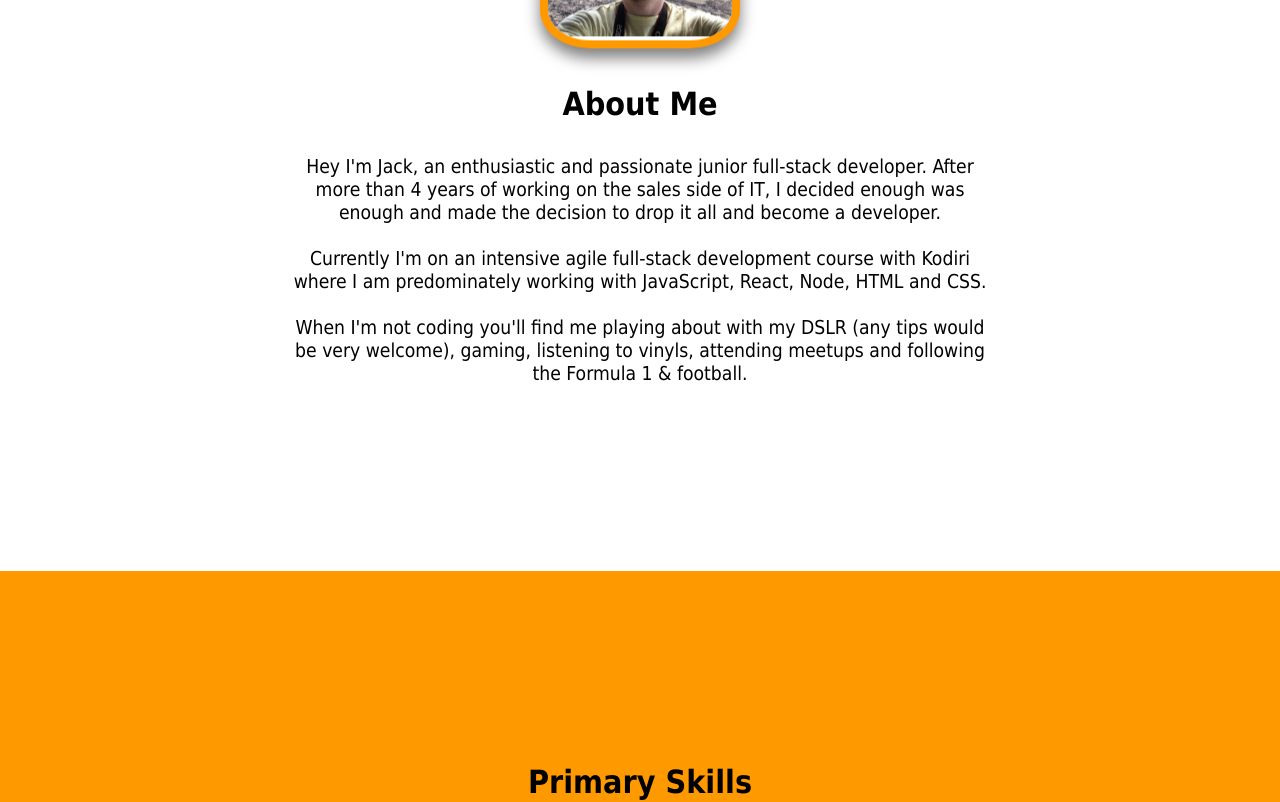
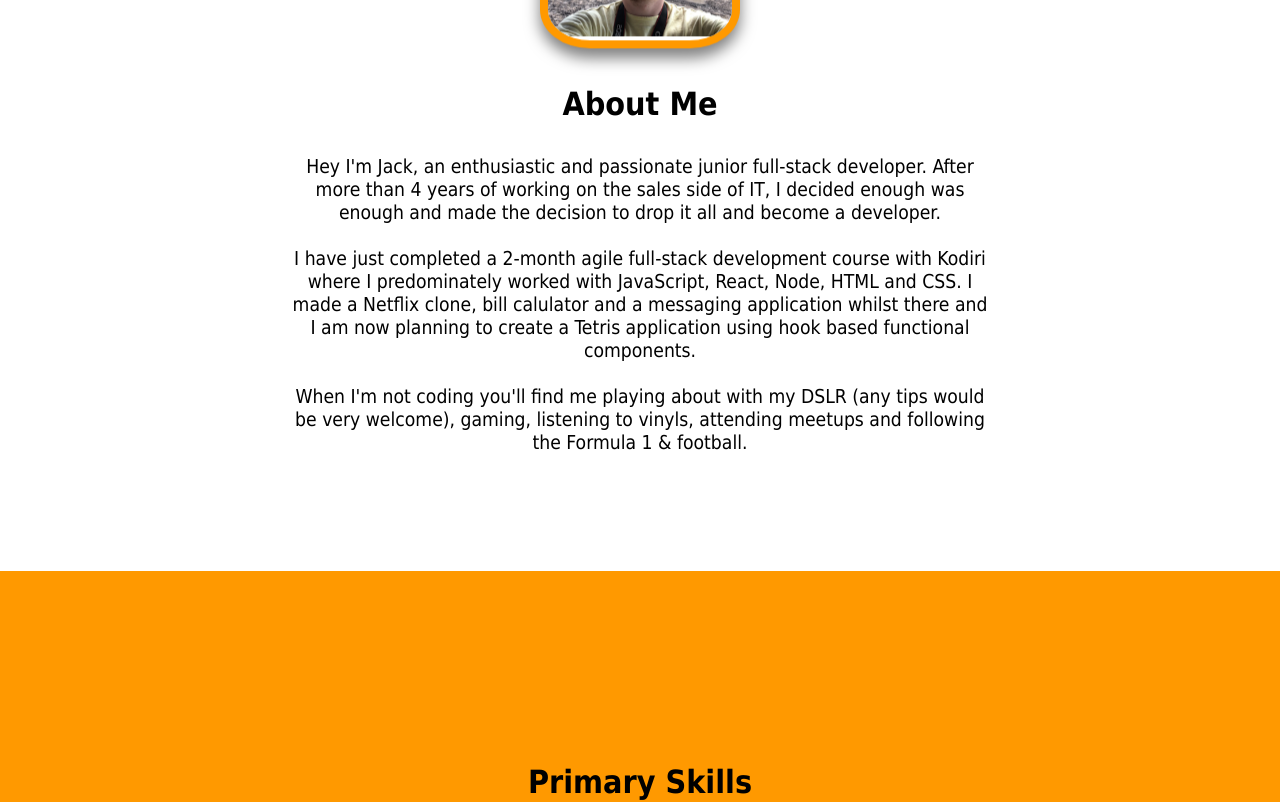
Before and after one commit to JackBPainter/Portfolio, a React (Create React App) app: page / in a window 1280 px wide. Shown: the part 1280-2082 px from the top of the page. Built offline with nearby package versions, Linux system fonts and the light colour scheme.

Commit message:
Re-fine about me section

```diff
--- a/src/About.js
+++ b/src/About.js
@@ -16,8 +16,10 @@ export default function About() {
         all and become a developer.
         <br />
         <br />
-        Currently I'm on an intensive agile full-stack development course with Kodiri
-        where I am predominately working with JavaScript, React, Node, HTML and CSS.
+        I have just completed a 2-month  agile full-stack development course with Kodiri
+        where I  predominately worked with JavaScript, React, Node, HTML and CSS. I made
+        a Netflix clone, bill calulator and a messaging application whilst there and I am
+        now planning to create a Tetris application using hook based functional components.
         <br />
         <br />
         When I'm not coding you'll find me playing about with my DSLR (any tips would be very
--- a/src/Projects.js
+++ b/src/Projects.js
@@ -24,7 +24,7 @@ export default function Projects() {
               <img className="progrAmateur" src={progrAmateur} alt="progrAmateur" />
           </div>
           <br />
-          <p className="Projects-Text">progrAmateur<br />(Junior Developer Forum)</p>
+          <p className="Projects-Text">progrAmateur<br />(Junior Developer messaging application)</p>
           <br />
       </div>
     </div>
```
